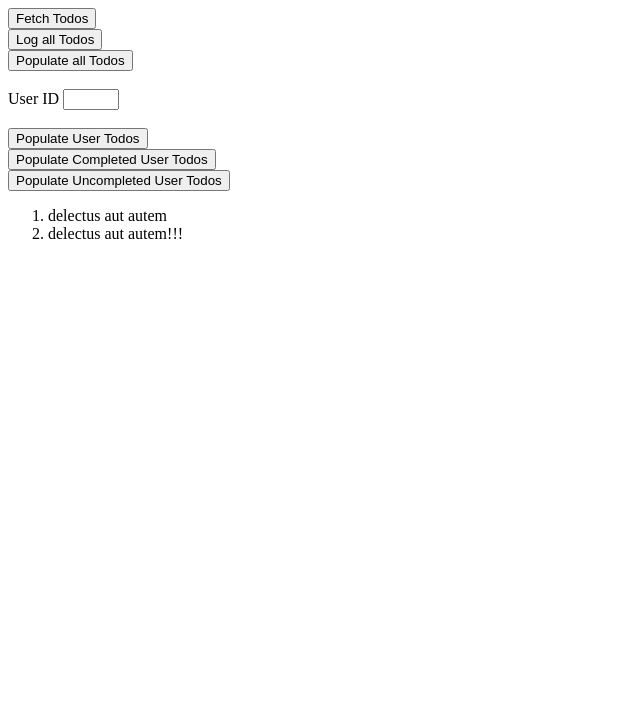
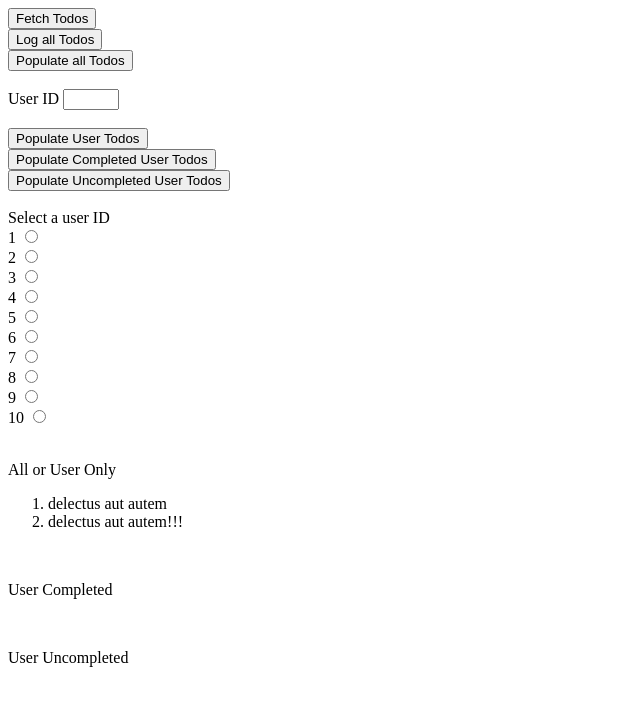
Before and after one commit to adao74/Dummy-Data-Todo-List, a plain HTML site: page index.html in a window 1280 px wide. Both pictures are taken after a click on the button "Populate all Todos". Shown: the whole page, without its empty margins (0-640 px from the left). Drawn offline with Linux system fonts and the light colour scheme.

Commit message:
add radiobutton selection

```diff
--- a/index.html
+++ b/index.html
@@ -16,8 +16,59 @@
     </form>
     <button type="submit" onclick="userOnly(event)">Populate User Todos</button><br />
     <button type="submit" onclick="completedOnly(event)">Populate Completed User Todos</button><br />
-    <button type="submit" onclick="uncompletedOnly(event)">Populate Uncompleted User Todos</button>
+    <button type="submit" onclick="uncompletedOnly(event)">Populate Uncompleted User Todos</button><br /><br />
+
+    <div>
+        Select a user ID
+        <div>
+          <label for="one">1</label>
+          <input type="radio" name="user" id="one" onclick="selected(this.value)" value="1">
+        </div>
+        <div>
+          <label for="two">2</label>
+          <input type="radio" name="user" id="two" onclick="selected(this.value)" value="2">
+        </div>
+        <div>
+          <label for="three">3</label>
+          <input type="radio" name="user" id="three" onclick="selected(this.value)" value="3">
+        </div>
+        <div>
+          <label for="four">4</label>
+          <input type="radio" name="user" id="four" onclick="selected(this.value)" value="4">
+        </div>
+        <div>
+          <label for="five">5</label>
+          <input type="radio" name="user" id="five" onclick="selected(this.value)" value="5">
+        </div>
+        <div>
+          <label for="six">6</label>
+          <input type="radio" name="user" id="six" onclick="selected(this.value)" value="6">
+        </div>
+        <div>
+          <label for="seven">7</label>
+          <input type="radio" name="user" id="seven" onclick="selected(this.value)" value="7">
+        </div>
+        <div>
+          <label for="eight">8</label>
+          <input type="radio" name="user" id="eight" onclick="selected(this.value)" value="8">
+        </div>
+        <div>
+          <label for="nine">9</label>
+          <input type="radio" name="user" id="nine" onclick="selected(this.value)" value="9">
+        </div>
+        <div>
+          <label for="ten">10</label>
+          <input type="radio" name="user" id="ten" onclick="selected(this.value)" value="10">
+        </div>
+    </div><br />
+    <p>All or User Only</p>
     <ol id="todo-list">
-    </ol>
+    </ol><br />
+    <p>User Completed</p>
+    <ol id="completed-list">
+    </ol><br />
+    <p>User Uncompleted</p>
+    <ol id="uncompleted-list">
+    </ol><br />
 </body>
 </html>
--- a/index.js
+++ b/index.js
@@ -44,7 +44,7 @@ const storeUserId = (val) => {
 const allTodos = (event) => {
     event.preventDefault()
 
-    populateTodos(arrayOfTodos)
+    populateTodos(arrayOfTodos, null, null)
 }
 
 const userOnly = (event) => {
@@ -52,7 +52,7 @@ const userOnly = (event) => {
 
     arrayUserOnly = arrayOfTodos.filter( (a) => a.userId == userIdInput )
 
-    populateTodos(arrayUserOnly)
+    populateTodos(arrayUserOnly, null, null)
 }
 
 const completedOnly = (event) => {
@@ -60,7 +60,7 @@ const completedOnly = (event) => {
 
     arrayCompleted = arrayUserOnly.filter( (a) => a.completed === true )
 
-    populateTodos(arrayCompleted)
+    populateTodos(null, arrayCompleted, null)
 }
 
 const uncompletedOnly = (event) => {
@@ -68,29 +68,67 @@ const uncompletedOnly = (event) => {
 
     arrayUncompleted = arrayUserOnly.filter( (a) => a.completed === false )
 
-    populateTodos(arrayUncompleted)
+    populateTodos(null, null, arrayUncompleted)
+}
+
+const selected = (val) => {
+    userIdInput = val
+    arrayUserOnly = arrayOfTodos.filter( (a) => a.userId == userIdInput )
+    arrayCompleted = arrayUserOnly.filter( (a) => a.completed === true )
+    arrayUncompleted = arrayUserOnly.filter( (a) => a.completed === false )
+
+    populateTodos(arrayUserOnly, arrayCompleted, arrayUncompleted)
 }
 
 const removeAllChildNodes = (parent) => {
     while (parent.firstChild) {
-        parent.removeChild(parent.firstChild);
+        parent.removeChild(parent.firstChild)
     }
 }
 
 
-const populateTodos = (arr) => {
+const populateTodos = (allOrUser, completed, uncompleted) => {
 
     const olElement = document.getElementById("todo-list")
-    removeAllChildNodes(olElement);
+    const completedElement = document.getElementById("completed-list")
+    const uncompletedElement = document.getElementById("uncompleted-list")
 
-    for (let i = 0; i < arr.length; i++) {
-        const newListElement = document.createElement("li")
-        const newTextNode = document.createTextNode(arr[i].title)
-        newListElement.appendChild(newTextNode)
+    removeAllChildNodes(olElement)
+    removeAllChildNodes(completedElement)
+    removeAllChildNodes(uncompletedElement)
 
-        // Note that the newListElement (li) will render with a number b/c the html uses an ORDERED list
-        // IF you had used an UNORDERED list instead in the html file, the newListElement (li) will render with a bullet point!
-        olElement.appendChild(newListElement)
+    if (allOrUser) {
+
+        for (let i = 0; i < allOrUser.length; i++) {
+            const newListElement = document.createElement("li")
+            const newTextNode = document.createTextNode(allOrUser[i].title)
+            newListElement.appendChild(newTextNode)
+
+            // Note that the newListElement (li) will render with a number b/c the html uses an ORDERED list
+            // IF you had used an UNORDERED list instead in the html file, the newListElement (li) will render with a bullet point!
+            olElement.appendChild(newListElement)
+        }
     }
 
+    if (completed) {
+
+        for (let i = 0; i < completed.length; i++) {
+            const newListElement = document.createElement("li")
+            const newTextNode = document.createTextNode(completed[i].title)
+            newListElement.appendChild(newTextNode)
+
+            completedElement.appendChild(newListElement)
+        }
+    }
+
+    if (uncompleted) {
+
+        for (let i = 0; i < uncompleted.length; i++) {
+            const newListElement = document.createElement("li")
+            const newTextNode = document.createTextNode(uncompleted[i].title)
+            newListElement.appendChild(newTextNode)
+
+            uncompletedElement.appendChild(newListElement)
+        }
+    }
 }
```
